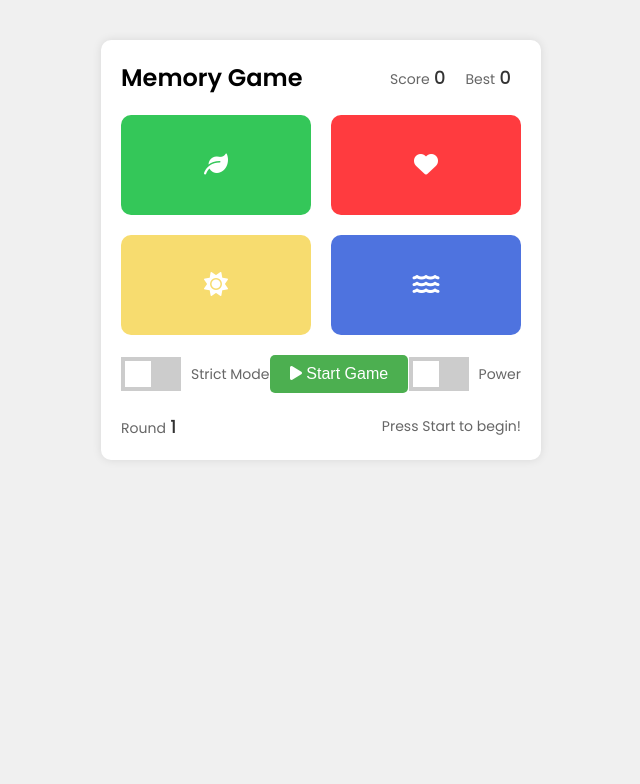
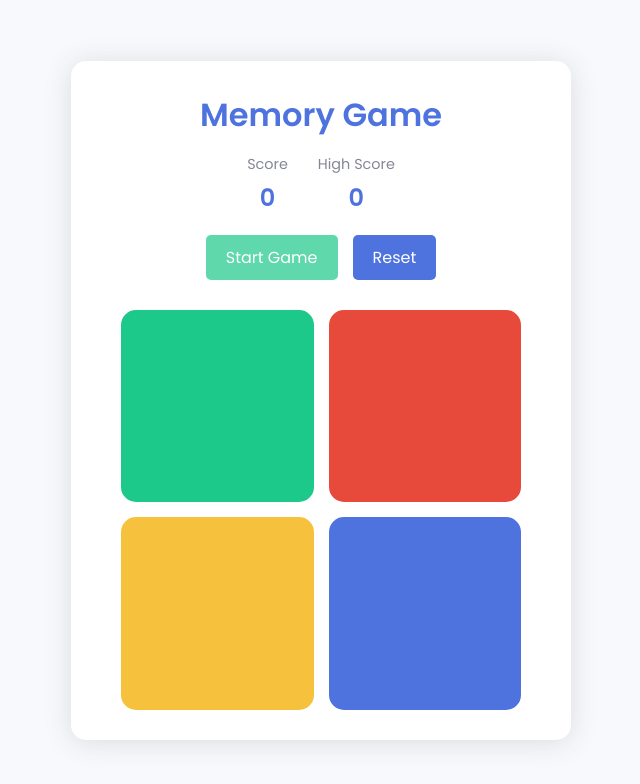
Before and after one commit to Vaishnavi-Getme/Mini-Projects, a plain HTML site: page Small Projects/0006 Memory Game/index.html in a window 1280 px wide. Both pictures are taken after a click on the button "Start Game". Shown: the whole page, without its empty margins (319-959 px from the left). Drawn offline with Linux system fonts and the light colour scheme.

Commit message:
Update index.html

```diff
--- a/Small Projects/0006 Memory Game/index.html
+++ b/Small Projects/0006 Memory Game/index.html
@@ -4,200 +4,178 @@
     <meta charset="UTF-8">
     <meta name="viewport" content="width=device-width, initial-scale=1.0">
     <title>Memory Game</title>
+    <link rel="icon" type="image/x-icon" href="favicon.ico">
     <link href="https://fonts.googleapis.com/css2?family=Poppins:wght@400;500;600&display=swap" rel="stylesheet">
     <link rel="stylesheet" href="https://cdnjs.cloudflare.com/ajax/libs/font-awesome/6.0.0/css/all.min.css">
     <style>
+        :root {
+            --primary-color: #4E73DF;
+            --success-color: #1cc88a;
+            --danger-color: #e74a3b;
+            --warning-color: #f6c23e;
+        }
+
+        * {
+            margin: 0;
+            padding: 0;
+            box-sizing: border-box;
+        }
+
         body {
             font-family: 'Poppins', sans-serif;
-            background-color: #f0f0f0;
+            background-color: #f8f9fc;
+            min-height: 100vh;
+            display: flex;
+            justify-content: center;
+            align-items: center;
+            padding: 20px;
         }
 
         .game-container {
-            max-width: 400px;
-            margin: 40px auto;
-            background-color: #fff;
-            padding: 20px;
-            border-radius: 10px;
-            box-shadow: 0 0 10px rgba(0, 0, 0, 0.1);
+            background: white;
+            border-radius: 15px;
+            padding: 30px;
+            box-shadow: 0 0.15rem 1.75rem 0 rgba(58, 59, 69, 0.15);
+            max-width: 500px;
+            width: 100%;
         }
 
         .game-header {
-            display: flex;
-            justify-content: space-between;
-            align-items: center;
-            margin-bottom: 20px;
+            text-align: center;
+            margin-bottom: 30px;
         }
 
         .game-header h1 {
-            font-weight: 600;
-            font-size: 24px;
-            margin: 0;
+            color: var(--primary-color);
+            font-size: 2rem;
+            margin-bottom: 15px;
         }
 
         .score-board {
             display: flex;
-            justify-content: space-between;
-            align-items: center;
+            justify-content: center;
+            gap: 30px;
+            margin-bottom: 20px;
         }
 
         .score, .high-score {
-            margin: 0 10px;
+            text-align: center;
         }
 
         .score-label, .high-score-label {
-            font-size: 14px;
-            color: #666;
+            font-size: 0.9rem;
+            color: #858796;
+            margin-bottom: 5px;
         }
 
         .score-value, .high-score-value {
-            font-size: 18px;
-            font-weight: 500;
-            color: #333;
+            font-size: 1.5rem;
+            font-weight: 600;
+            color: var(--primary-color);
         }
 
-        .game-board {
+        .controls {
+            display: flex;
+            justify-content: center;
+            gap: 15px;
+            margin-bottom: 30px;
+        }
+
+        .control-btn {
+            padding: 10px 20px;
+            border: none;
+            border-radius: 5px;
+            background: var(--primary-color);
+            color: white;
+            font-family: 'Poppins', sans-serif;
+            font-size: 1rem;
+            cursor: pointer;
+            transition: transform 0.2s, box-shadow 0.2s;
+        }
+
+        .control-btn:hover {
+            transform: translateY(-2px);
+            box-shadow: 0 5px 15px rgba(78, 115, 223, 0.3);
+        }
+
+        .control-btn.start {
+            background: var(--success-color);
+        }
+
+        .control-btn:disabled {
+            opacity: 0.7;
+            cursor: not-allowed;
+            transform: none;
+            box-shadow: none;
+        }
+
+        .simon-board {
             display: grid;
             grid-template-columns: repeat(2, 1fr);
-            gap: 20px;
-            margin-bottom: 20px;
+            gap: 15px;
+            margin: 0 auto;
+            max-width: 400px;
         }
 
-        .game-btn {
-            width: 100%;
-            height: 100px;
+        .simon-button {
+            aspect-ratio: 1;
             border: none;
-            outline: none;
+            border-radius: 15px;
             cursor: pointer;
-            font-size: 18px;
-            font-weight: bold;
-            color: #fff;
-            transition: background-color 0.3s;
-            border-radius: 10px;
-            display: flex;
-            justify-content: center;
-            align-items: center;
+            transition: filter 0.3s;
         }
 
-        .game-btn.green {
-            background-color: #34C759;
+        .simon-button:hover {
+            filter: brightness(1.1);
         }
 
-        .game-btn.red {
-            background-color: #FF3B3F;
+        .simon-button[data-color="green"] {
+            background: var(--success-color);
         }
 
-        .game-btn.yellow {
-            background-color: #F7DC6F;
+        .simon-button[data-color="red"] {
+            background: var(--danger-color);
         }
 
-        .game-btn.blue {
-            background-color: #4E73DF;
+        .simon-button[data-color="yellow"] {
+            background: var(--warning-color);
         }
 
-        .btn-content {
-            font-size: 24px;
+        .simon-button[data-color="blue"] {
+            background: var(--primary-color);
         }
 
-        .game-controls {
-            display: flex;
-            justify-content: space-between;
-            align-items: center;
-            margin-bottom: 20px;
+        .simon-button.active {
+            filter: brightness(1.5);
         }
 
-        .control-group {
-            display: flex;
-            align-items: center;
+        .simon-button:disabled {
+            cursor: not-allowed;
+            opacity: 0.7;
         }
 
-        .switch {
-            position: relative;
-            display: inline-block;
-            width: 60px;
-            height: 34px;
-        }
+        @media (max-width: 480px) {
+            .game-container {
+                padding: 20px;
+            }
 
-        .switch input {
-            opacity: 0;
-            width: 0;
-            height: 0;
-        }
+            .game-header h1 {
+                font-size: 1.5rem;
+            }
 
-        .slider {
-            position: absolute;
-            cursor: pointer;
-            top: 0;
-            left: 0;
-            right: 0;
-            bottom: 0;
-            background-color: #ccc;
-            transition: 0.4s;
-        }
+            .score-board {
+                gap: 20px;
+            }
 
-        .slider:before {
-            position: absolute;
-            content: "";
-            height: 26px;
-            width: 26px;
-            left: 4px;
-            bottom: 4px;
-            background-color: white;
-            transition: 0.4s;
-        }
+            .controls {
+                flex-direction: column;
+                align-items: center;
+            }
 
-        input:checked + .slider {
-            background-color: #2196F3;
-        }
-
-        input:focus + .slider {
-            box-shadow: 0 0 1px #2196F3;
-        }
-
-        input:checked + .slider:before {
-            transform: translateX(26px);
-        }
-
-        .control-label {
-            margin-left: 10px;
-            font-size: 14px;
-            color: #666;
-        }
-
-        .start-btn {
-            background-color: #4CAF50;
-            color: #fff;
-            padding: 10px 20px;
-            border: none;
-            outline: none;
-            cursor: pointer;
-            font-size: 16px;
-            border-radius: 5px;
-            transition: all 0.3s;
-        }
-
-        .start-btn:hover {
-            background-color: #3e8e41;
-        }
-
-        .game-status {
-            display: flex;
-            justify-content: space-between;
-            align-items: center;
-        }
-
-        .round {
-            margin-right: 20px;
-        }
-
-        .round-label, .message {
-            font-size: 14px;
-            color: #666;
-        }
-
-        .round-value {
-            font-size: 18px;
-            font-weight: 500;
-            color: #333;
+            .control-btn {
+                width: 100%;
+                max-width: 200px;
+            }
         }
     </style>
 </head>
@@ -207,213 +185,147 @@
             <h1>Memory Game</h1>
             <div class="score-board">
                 <div class="score">
-                    <span class="score-label">Score</span>
-                    <span class="score-value" id="score">0</span>
+                    <div class="score-label">Score</div>
+                    <div class="score-value" id="score">0</div>
                 </div>
                 <div class="high-score">
-                    <span class="score-label">Best</span>
-                    <span class="score-value" id="high-score">0</span>
+                    <div class="high-score-label">High Score</div>
+                    <div class="high-score-value" id="high-score">0</div>
                 </div>
+            </div>
+            <div class="controls">
+                <button id="start" class="control-btn start">Start Game</button>
+                <button id="reset" class="control-btn">Reset</button>
             </div>
         </div>
 
-        <div class="game-board" id="simon-board">
-            <button class="game-btn green" data-color="green">
-                <div class="btn-content">
-                    <i class="fas fa-leaf"></i>
-                </div>
-            </button>
-            <button class="game-btn red" data-color="red">
-                <div class="btn-content">
-                    <i class="fas fa-heart"></i>
-                </div>
-            </button>
-            <button class="game-btn yellow" data-color="yellow">
-                <div class="btn-content">
-                    <i class="fas fa-sun"></i>
-                </div>
-            </button>
-            <button class="game-btn blue" data-color="blue">
-                <div class="btn-content">
-                    <i class="fas fa-water"></i>
-                </div>
-            </button>
-        </div>
-
-        <div class="game-controls">
-            <div class="control-group">
-                <label class="switch">
-                    <input type="checkbox" id="strict-mode">
-                    <span class="slider"></span>
-                </label>
-                <span class="control-label">Strict Mode</span>
-            </div>
-
-            <button class="start-btn" id="start">
-                <i class="fas fa-play"></i>
-                Start Game
-            </button>
-
-            <div class="control-group">
-                <label class="switch">
-                    <input type="checkbox" id="power">
-                    <span class="slider"></span>
-                </label>
-                <span class="control-label">Power</span>
-            </div>
-        </div>
-
-        <div class="game-status">
-            <div class="round">
-                <span class="round-label">Round</span>
-                <span class="round-value" id="round">1</span>
-            </div>
-            <div class="message" id="message">Press Start to begin!</div>
+        <div class="simon-board" id="simon-board">
+            <button class="simon-button" data-color="green"></button>
+            <button class="simon-button" data-color="red"></button>
+            <button class="simon-button" data-color="yellow"></button>
+            <button class="simon-button" data-color="blue"></button>
         </div>
     </div>
+
     <script>
-        let strictMode = false;
-        let powerOn = false;
-        const sequence = [];
-        let userSequence = [];
-        let level = 1;
-        let highScore = localStorage.getItem('simonHighScore') || 0;
-        document.getElementById('high-score').textContent = highScore;
-
-        const levelCount = document.querySelector('.round-value');
+        const buttons = document.querySelectorAll('.simon-button');
+        const startButton = document.getElementById('start');
+        const resetButton = document.getElementById('reset');
+        const scoreDisplay = document.getElementById('score');
+        const highScoreDisplay = document.getElementById('high-score');
         const simonBoard = document.getElementById('simon-board');
 
+        let sequence = [];
+        let playerSequence = [];
+        let score = 0;
+        let highScore = 0;
+        let isPlaying = false;
+
         function startGame() {
-            sequence.length = 0;
-            userSequence.length = 0;
-            level = 1;
-            levelCount.textContent = level;
+            sequence = [];
+            playerSequence = [];
+            score = 0;
+            isPlaying = true;
+            updateScore();
             nextRound();
-            document.getElementById("start").disabled = false;
         }
 
         function nextRound() {
-            addToSequence();
-            setTimeout(playSequence, 1000);
-        }
-
-        function addToSequence() {
-            const randomColor = Math.floor(Math.random() * 4) + 1;
-            sequence.push(randomColor);
+            playerSequence = [];
+            sequence.push(Math.floor(Math.random() * 4));
+            disableButtons();
+            setTimeout(() => {
+                playSequence();
+            }, 1000);
         }
 
         function playSequence() {
-            disableButtons();
             let i = 0;
-            const intervalId = setInterval(() => {
+            const interval = setInterval(() => {
                 highlightButton(sequence[i]);
                 i++;
                 if (i >= sequence.length) {
-                    clearInterval(intervalId);
-                    setTimeout(enableButtons, 1000);
+                    clearInterval(interval);
+                    enableButtons();
                 }
             }, 800);
         }
 
-        function handleClick(button) {
-            if (powerOn) {
-                const userColor = button.getAttribute("data-color");
-                userSequence.push(userColor);
-                highlightButton(userColor);
+        function highlightButton(index) {
+            const button = buttons[index];
+            button.classList.add('active');
+            setTimeout(() => {
+                button.classList.remove('active');
+            }, 400);
+        }
 
-                if (!checkSequence()) {
-                    wrongGuess();
-                    if (strictMode) {
-                        setTimeout(() => {
-                            alert(`Game over! Your score: ${level-1}\nHigh Score: ${highScore}`);
-                            togglePower();
-                            startGame();
-                        }, 1000);
-                    } else {
-                        setTimeout(() => {
-                            alert('Wrong sequence! Try again.');
-                            userSequence = [];
-                            playSequence();
-                        }, 1000);
-                    }
-                } else if (userSequence.length === sequence.length) {
-                    userSequence = [];
-                    level++;
-                    if (level - 1 > highScore) {
-                        highScore = level - 1;
-                        localStorage.setItem('simonHighScore', highScore);
-                        document.getElementById('high-score').textContent = highScore;
-                    }
-                    levelCount.textContent = level;
-                    setTimeout(nextRound, 1000);
-                }
+        function handleClick(index) {
+            if (!isPlaying) return;
+
+            playerSequence.push(index);
+            highlightButton(index);
+
+            if (playerSequence[playerSequence.length - 1] !== sequence[playerSequence.length - 1]) {
+                gameOver();
+                return;
+            }
+
+            if (playerSequence.length === sequence.length) {
+                score++;
+                updateScore();
+                disableButtons();
+                setTimeout(() => {
+                    nextRound();
+                }, 1000);
             }
         }
 
-        function wrongGuess() {
-            simonBoard.classList.add('wrong-guess');
-            setTimeout(() => {
-                simonBoard.classList.remove('wrong-guess');
-            }, 500);
+        function gameOver() {
+            isPlaying = false;
+            if (score > highScore) {
+                highScore = score;
+                highScoreDisplay.textContent = highScore;
+            }
+            alert(`Game Over! Score: ${score}`);
+            startButton.disabled = false;
         }
 
-        function checkSequence() {
-            return userSequence.every((color, i) => color === getButtonColor(sequence[i]));
-        }
-
-        function highlightButton(color) {
-            const button = document.querySelector(`[data-color="${color}"]`);
-            const colors = {
-                '1': 'green',
-                '2': 'red',
-                '3': 'yellow',
-                '4': 'blue'
-            };
-            button.style.backgroundColor = colors[color];
-            setTimeout(() => {
-                button.removeAttribute('style');
-            }, 300);
-        }
-
-        function getButtonColor(index) {
-            const buttons = document.querySelectorAll('.game-btn');
-            return buttons[index - 1].getAttribute('data-color');
+        function updateScore() {
+            scoreDisplay.textContent = score;
         }
 
         function enableButtons() {
-            const buttons = document.querySelectorAll('.game-btn');
-            buttons.forEach(button => button.removeAttribute('disabled'));
+            buttons.forEach(button => button.disabled = false);
         }
 
         function disableButtons() {
-            const buttons = document.querySelectorAll('.game-btn');
-            buttons.forEach(button => button.setAttribute('disabled', 'true'));
+            buttons.forEach(button => button.disabled = true);
         }
 
-        function toggleStrictMode() {
-            strictMode = !strictMode;
+        function resetGame() {
+            sequence = [];
+            playerSequence = [];
+            score = 0;
+            isPlaying = false;
+            updateScore();
+            startButton.disabled = false;
+            enableButtons();
         }
 
-        function togglePower() {
-            powerOn = !powerOn;
-            if (powerOn) {
-                startGame();
-                enableButtons();
-            } else {
-                userSequence = [];
-                disableButtons();
-                levelCount.textContent = '-';
-            }
-        }
+        // Event Listeners
+        startButton.addEventListener('click', () => {
+            startButton.disabled = true;
+            startGame();
+        });
 
-        document.getElementById('start').addEventListener('click', startGame);
-        document.getElementById('strict-mode').addEventListener('change', toggleStrictMode);
-        document.getElementById('power').addEventListener('change', togglePower);
-        simonBoard.addEventListener('click', (e) => {
-            if (e.target.classList.contains('game-btn')) {
-                handleClick(e.target);
-            }
+        resetButton.addEventListener('click', resetGame);
+
+        buttons.forEach((button, index) => {
+            button.addEventListener('click', () => handleClick(index));
         });
+
+        // Initialize
+        disableButtons();
     </script>
 </body>
 </html>
```
